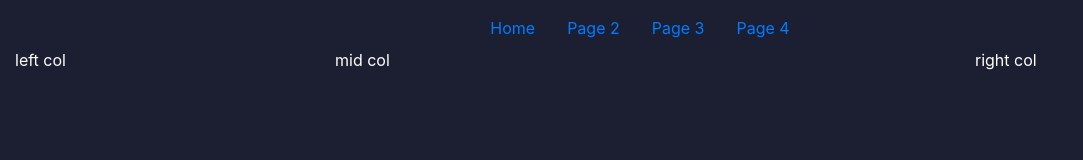
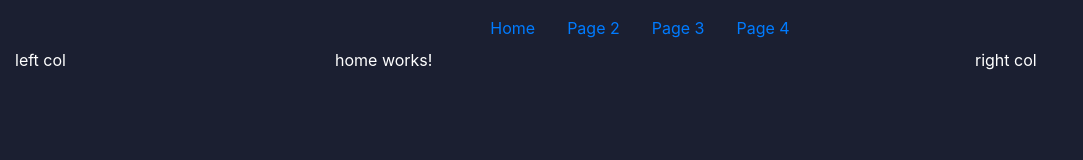
Before and after one commit to AlgoLearnWCSU/AlgoLearnWeb, an Angular app: page / in a window 1280 px wide. Shown: the top 160 px of the page, without its empty margins (0-1083 px from the left). Built offline with nearby package versions, Linux system fonts and the light colour scheme.

Commit message:
#3 add home component to show up in html

```diff
--- a/src/app/app.component.html
+++ b/src/app/app.component.html
@@ -9,9 +9,7 @@
 			</div>
 		</div>
 		<div class="col-6">
-			<div class="row">
-				mid col
-			</div>
+			<app-home></app-home>
 		</div>
 		<div class="col-3">
 			<div class="row">
```
